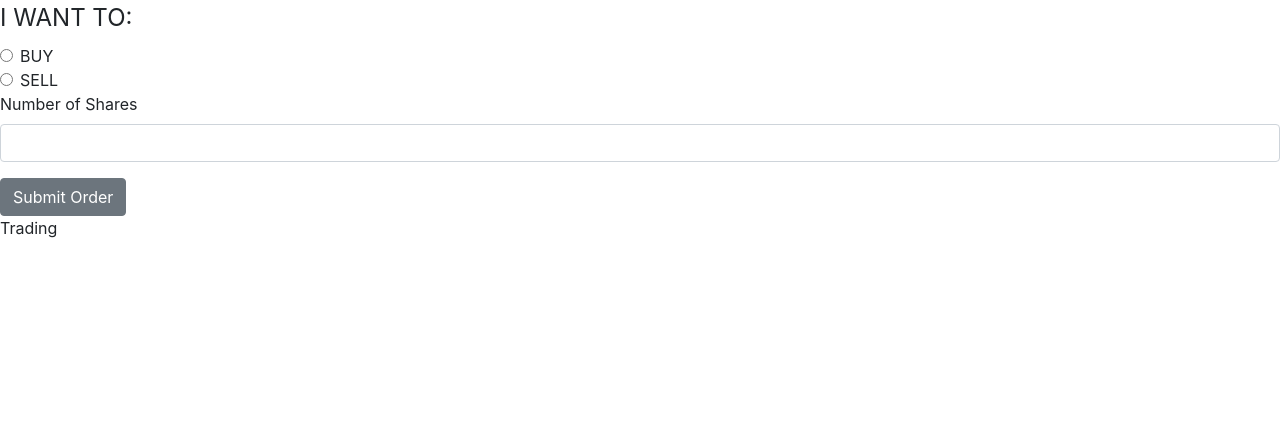
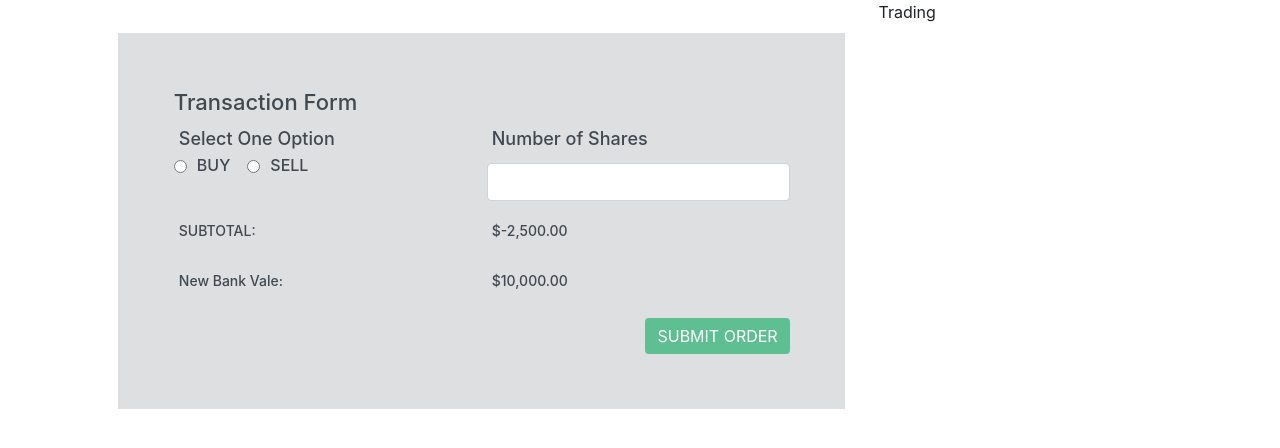
Before and after one commit to lmcneel/stalks, a React (Create React App) app in the folder client/: page /trading in a window 1280 px wide. Shown: the top 448 px of the page. Built offline with nearby package versions, Linux system fonts and the light colour scheme.

Commit message:
upadted transaction form UI

```diff
--- a/client/src/App.js
+++ b/client/src/App.js
@@ -3,7 +3,6 @@ import React from 'react';
 import {BrowserRouter as Router, Route, Switch} from 'react-router-dom';
 import './App.css';
 import Trading from './pages/Trading';
-import Transaction from './pages/Transaction';
 import Test from './pages/Test';
 
 const App = () => (
@@ -12,7 +11,6 @@ const App = () => (
       <Switch>
         <Route exact path='/' component={Test} />
         <Route exact path='/trading' component={Trading} />
-        <Route exact path='/trade' component={Transaction} />
       </Switch>
     </div>
   </Router>
--- a/client/src/assets/scss/_trades.scss
+++ b/client/src/assets/scss/_trades.scss
@@ -0,0 +1,48 @@
+ .buySell {
+    background-color: $gray-300;
+    border: none;
+    color: $gray-700;
+    @extend .float-left;
+    margin: 3% 3% 3% 3%;
+    padding: 5% 5% 5% 5%;
+  }
+  .buySell h1 {
+    font-size: 22px;
+ }
+  .buySell h2 {
+      // font-family: 'Source Sans Pro';
+    font-size: 18px;
+    text-align: left;
+    // line-height: 1px;
+    padding: 5px;
+    margin-bottom: 0px;
+  }
+  .buySell h3 {
+    // font-family: 'Source Sans Pro';
+    font-size: 16px;
+    text-align: left;
+    line-height: 1px;
+    padding: 5px;
+    margin-top: 5px;
+    margin-bottom: 0px;
+ }
+ .buySell h4 {
+    // font-family: 'Source Sans Pro';
+    font-size: 14px;
+    text-align: left;
+    // line-height: 1px;
+    padding: 5px;
+ }
+  #numberOfShares {
+    color: $gray-600;
+    float: right;
+  }
+  .submitBtn {
+    background-color: $success;
+    border: none;
+    color: #FFFFFF;
+    float: right;
+  }
+  .form-row {
+      margin-bottom: 15px;
+  }
--- a/client/src/components/TradingCenter/TradingCenter.js
+++ b/client/src/components/TradingCenter/TradingCenter.js
@@ -1,7 +1,7 @@
 //The contents of this file should go on client side main pages
 
-import React, { Component } from 'react';
-import { Button, Form, FormGroup, Label, Input, FormText } from 'reactstrap';
+import React, {Component} from 'react';
+import {Button, FormGroup, Label, Input,} from 'reactstrap';
 import API from '../../utils/API';
 
 class Transaction extends Component {
@@ -88,26 +88,54 @@ class Transaction extends Component {
 
     render() {
         return (
+            <div className="transactionForm container">
                 <form className='buySell'>
-                <legend>I WANT TO:</legend>
-                <FormGroup check>
-                    <Label check>
-                        <Input type="radio" name="radio1" />{' '}
-                        BUY
+                    <legend>
+                        <h1>Transaction Form</h1>
+                    </legend>
+                    <div class='form-row'>
+                        <div class="col-sm-6 tradeInputs">
+                            <FormGroup>
+                                <Label><h2>Select One Option</h2>
+                                    <div class="form-check form-check-inline">
+                                        <Input class="form-check-input" type="radio" name="buy" id="inlineRadio1" />{' '}
+                                        <Label class="form-check-label" for="inlineRadio1"><h3>BUY</h3></Label>
+                                    </div>
+                                    <div class="form-check form-check-inline">
+                                        <Input class="form-check-input" type="radio" name="sell" id="inlineRadio2" />{' '}
+                                        <Label class="form-check-label" for="inlineRadio1"><h3>SELL</h3></Label>
+                                    </div>
                                 </Label>
                             </FormGroup>
-                <FormGroup check>
-                    <Label check>
-                        <Input type="radio" name="radio1" />{' '}
-                        SELL
-                    </Label>
-                </FormGroup>
+                        </div>
+                        <div class="col-sm-6">
                             <FormGroup>
-                    <Label for="numberOfShares">Number of Shares</Label>
+                                <Label for="numberOfShares"> <h2>Number of Shares</h2></Label>
                                 <Input type="text" name="shares" id="numberOfShares" />
                             </FormGroup>
-                <Button>Submit Order</Button>
+                        </div>
+                    </div>
+                    <div class='form-row'>
+                        <div class="col-sm-6 totalCalcLabel">
+                            <h4>SUBTOTAL:</h4>
+                        </div>
+                        <div class="col-sm-6 totalCalc">
+                            <h4>$-2,500.00</h4>
+                            {/* Placeholder */}
+                        </div>
+                    </div>
+                    <div class='form-row totalCalc'>
+                        <div class="col-sm-6 totalCalcLabel">
+                            <h4>New Bank Vale:</h4>
+                        </div>
+                        <div class="col-sm-6 totalCalc">
+                            <h4>$10,000.00</h4>
+                            {/* Placeholder */}
+                        </div>
+                    </div>
+                    <Button className='submitBtn'>SUBMIT ORDER</Button>
                 </form>
+            </div>
         )
     }
 }
--- a/client/src/components/TransactionForm/index.js
+++ /dev/null
@@ -1,6 +0,0 @@
-export * from './AmountInput.js';
-export * from './BuyInput.js';
-export * from './SellInput.js';
-export * from './NewBankValueDisplay.js';
-export * from './SubmitBtn.js';
-export * from './SubtotalDisplay.js';
--- a/client/src/pages/Transaction.js
+++ /dev/null
@@ -1,32 +0,0 @@
-import React, {Component} from 'react';
-// import BuyInput from '../components/TradingForm/BuyInput';
-// import SellInput from '../components/TradingForm/SellInput';
-// import AmountInput from '../components/TradingForm/AmountInput';
-// import SubtotalDisplay from '../components/TradingForm/SubtotalDisplay';
-// import NewBankValueDisplay from '../components/TradingForm/NewBankValueDisplay';
-// import SubmitBtn from '../components/TradingForm/SubmitBtn';
-// import {InputGroup} from 'reactstrap';
-
-/**
- * Trading Page
- */
-class Trading extends Component {
-    /** Render  */
-    render() {
-        /** Return */
-        return (
-            <div>
-                Transaction Form
-                {/* <InputGroup> */}
-                {/* Select One Option */}
-                {/* <BuyInput/><SellInput/> */}
-                {/* </InputGroup> */}
-                {/* <AmountInput/> */}
-                {/* <SubtotalDisplay/> */}
-                {/* <NewBankValueDisplay/> */}
-                {/* <SubmitBtn/> */}
-            </div>
-        );
-    }
-}
-export default Trading;
```
Also changed, not shown: client/src/components/TransactionForm/AmountInput.js (deleted, +0 -13 lines), client/src/components/TransactionForm/BuyInput.js (deleted, +0 -11 lines), client/src/components/TransactionForm/NewBankValueDisplay.js (deleted, +0 -9 lines), client/src/components/TransactionForm/SellInput.js (deleted, +0 -11 lines), client/src/components/TransactionForm/SubmitBtn.js (deleted, +0 -9 lines), client/src/components/TransactionForm/SubtotalDisplay.js (deleted, +0 -9 lines), client/public/css/app.css, 1 other file (tests, documents, lock files or other folders). Lines whose indentation alone changed are shown as unchanged.
